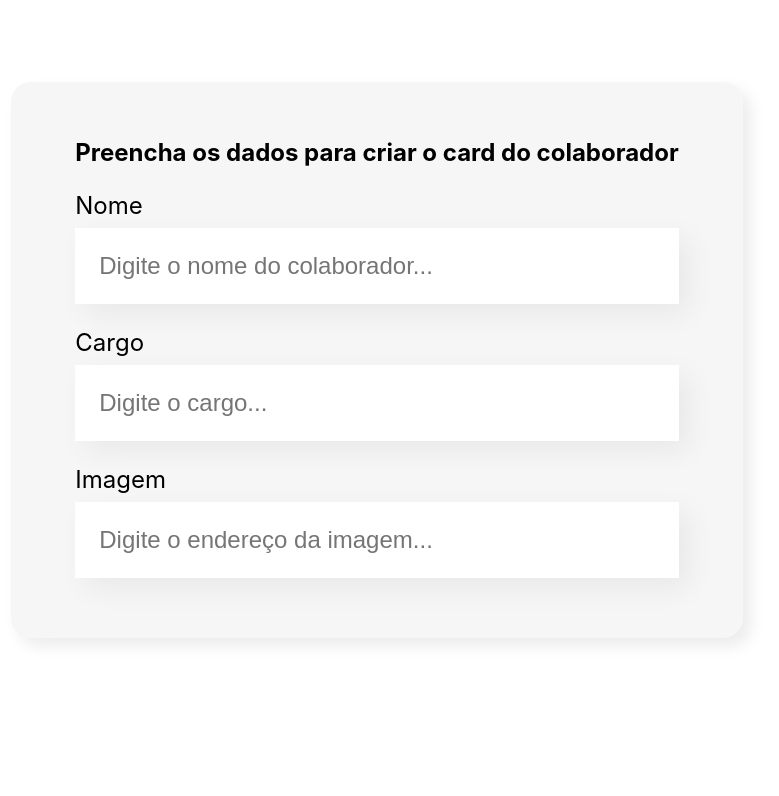
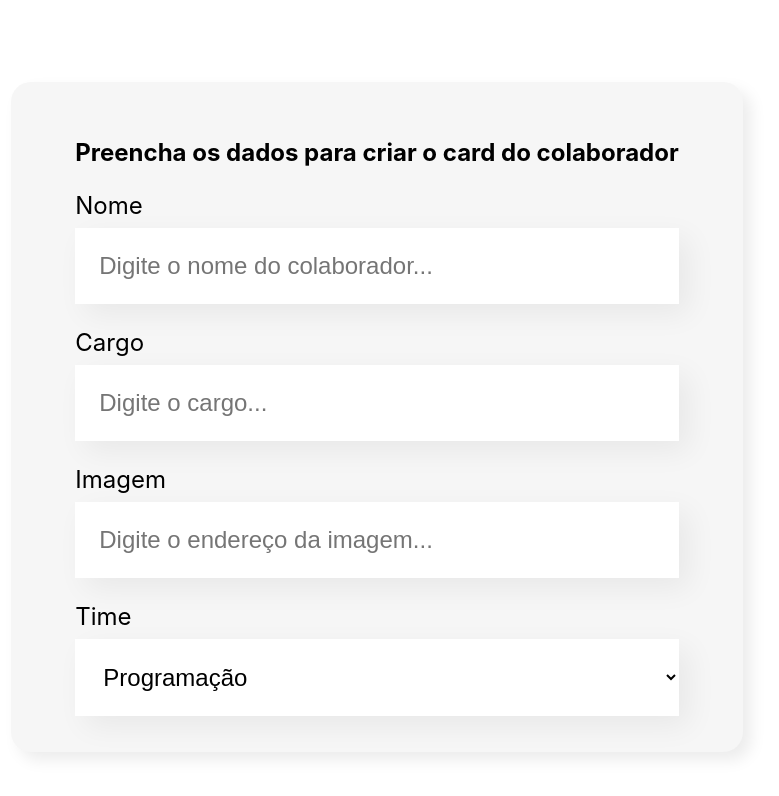
Before and after one commit to kednasousa/organo, a React (Create React App) app: page / in a window 1280 px wide. Shown: the part 425-1221 px from the top of the page, without its empty margins (263-1042 px from the left). Before the commit the page ends 1143 px from the top, so only its background shows below. Built offline with nearby package versions, Linux system fonts and the light colour scheme.

Commit message:
continuação lista suspensa

```diff
--- a/src/componentes/ListaSuspensa/ListaSuspensa.css
+++ b/src/componentes/ListaSuspensa/ListaSuspensa.css
@@ -0,0 +1,15 @@
+.lista__suspensa label{
+	display: block;
+	margin-bottom: 8px;
+	font-size: 24px;
+}
+
+.lista__suspensa select {
+	background-color: #FFF;
+	box-shadow: 10px 10px 30px rgba(0, 0, 0, 0.06);
+	width: 100%;
+	border: none;
+	font-size: 24px;
+	padding: 24px;
+	box-sizing: border-box;
+}
--- a/src/componentes/ListaSuspensa/index.js
+++ b/src/componentes/ListaSuspensa/index.js
@@ -1,14 +1,19 @@
 import './ListaSuspensa.css'
 
 const ListaSuspensa = (props) => {
+	console.log(props.itens)
 	return (
-		<div>
+		<div className='lista__suspensa'>
 			<label>{props.label}</label>
 			<select>
-				<option>???</option>
+				{props.itens.map(item => {
+					return <option key={item}>{item}</option>
+				})}
 			</select>
 		</div>
 	)
 }
 
 export default ListaSuspensa
+
+// no select pode ser -- {props.itens.map(item => <option>{item}</option>)} -- para escrever menos
--- a/src/componentes/formulario/index.js
+++ b/src/componentes/formulario/index.js
@@ -1,7 +1,19 @@
 import CampoTexto from '../CampoTexto'
+import ListaSuspensa from '../ListaSuspensa'
 import './Formulario.css'
 
 const Formulario = () => {
+
+	const times = [
+		'Programação',
+		'Front-End',
+		'Data Science',
+		'DevOps',
+		'UX e Design',
+		'Mobile',
+		'Inovação e Gestão'
+	]
+
 	return (
 		<section className="formulario">
 			<form>
@@ -9,6 +21,7 @@
 				<CampoTexto label="Nome" placeholder="Digite o nome do colaborador" />
 				<CampoTexto label="Cargo" placeholder="Digite o cargo" />
 				<CampoTexto label="Imagem" placeholder="Digite o endereço da imagem" />
+				<ListaSuspensa label="Time" itens={times}/>
 			</form>
 		</section>
 	)
```
